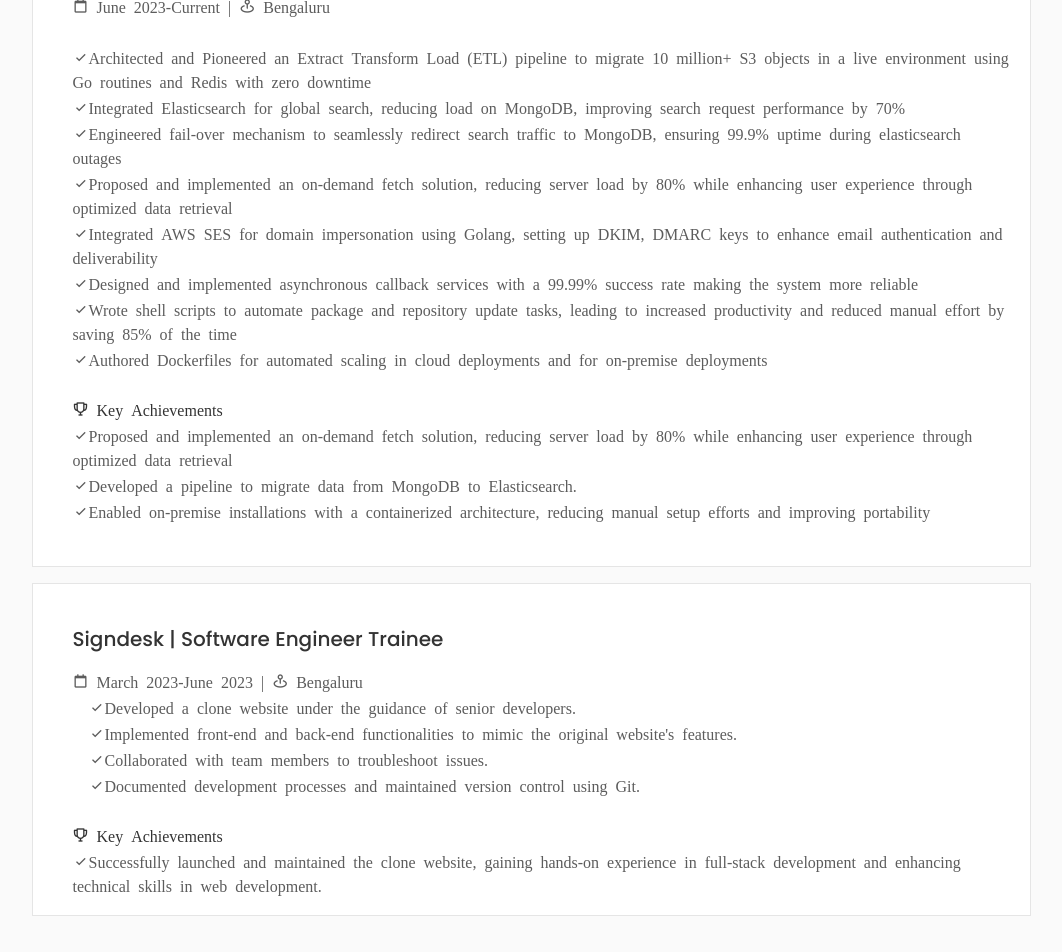
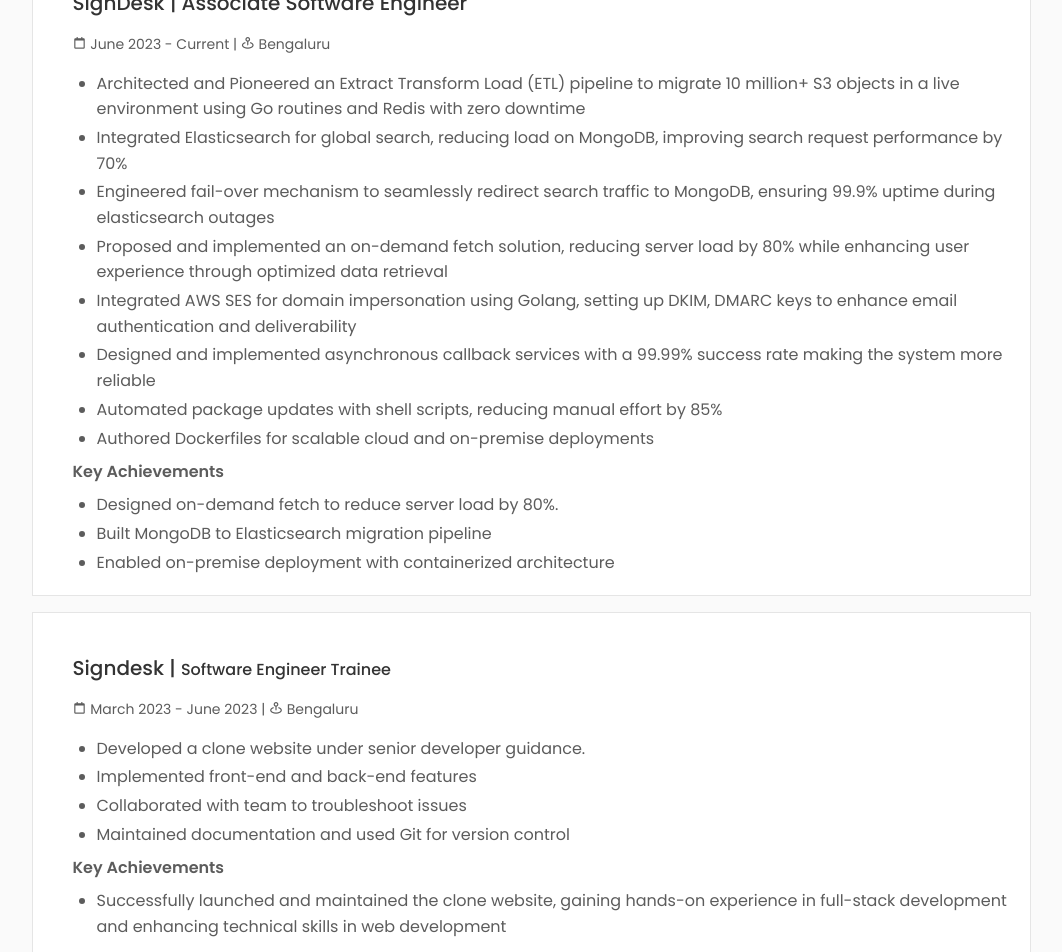
Before and after one commit to vedashruta/portfolio, a React (Create React App) app: page / in a window 1280 px wide. Shown: the part 1300-2252 px from the top of the page, without its empty margins (109-1171 px from the left). Built offline with nearby package versions, Linux system fonts and the light colour scheme.

Commit message:
[MNT] Updated experience

```diff
--- a/src/App.css
+++ b/src/App.css
@@ -78,7 +78,7 @@
 body,
 button,
 input,
-textarea {
+textarea{
   font-family: var(--body-font);
   font-size: var(--normal-font-size);
 }
--- a/src/components/experience/Experience.jsx
+++ b/src/components/experience/Experience.jsx
@@ -1,103 +1,81 @@
 import React from "react";
 import "./experience.css";
 
-const experience = () => {
+const Experience = () => {
   return (
     <section className="experience section" id="experience">
-      <h2 className="section__title"> Professional experience</h2>
-      <br />
+      <h2 className="section__title">Professional Experience</h2>
       <div className="experience__container container grid">
         <div className="experience__content">
-          <div>
           <h3 className="experience__title">
-              Signdesk |{" "}
-              <span className="experience__subtitle">
-                Associate Software Engineer
-              </span>
+            SignDesk | Associate Software Engineer
           </h3>
           <div className="experience__data">
-              <div>
-                <div className="experience__calendar">
-                  <i className="bx bx-calendar-alt">
+            <p className="experience__calendar">
+              <i className="bx bx-calendar-alt"></i> June 2023 - Current |{" "}
+              <i className="bx bx-map-pin"></i> Bengaluru
+            </p>
+            <ul className="key__responsibilities experience__list">
+              <li>
                 {" "}
-                    June 2023-Current |{" "}
-                    <i className="bx bx-map-pin"> Bengaluru</i>
-                  </i>
-                  <br></br>
-                  <br></br>
-                  <i class="bx bx-check">
                 Architected and Pioneered an Extract Transform Load (ETL)
-                    pipeline to migrate 10 million+ S3 objects in a live
-                    environment using Go routines and Redis with zero downtime
-                  </i>
-                  <br />
-                  <i class="bx bx-check">
+                pipeline to migrate 10 million+ S3 objects in a live environment
+                using Go routines and Redis with zero downtime
+              </li>
+              <li>
+                {" "}
                 Integrated Elasticsearch for global search, reducing load on
                 MongoDB, improving search request performance by 70%
-                  </i>
-                  <br />
-                  <i class="bx bx-check">
+              </li>
+              <li>
+                {" "}
                 Engineered fail-over mechanism to seamlessly redirect search
-                    traffic to MongoDB, ensuring 99.9% uptime during
-                    elasticsearch outages
-                  </i>
-                  <br />
-                  <i class="bx bx-check">
-                    Proposed and implemented an on-demand fetch solution,
-                    reducing server load by 80% while enhancing user experience
-                    through optimized data retrieval
-                  </i>
-                  <br />
-                  <i class="bx bx-check">
+                traffic to MongoDB, ensuring 99.9% uptime during elasticsearch
+                outages
+              </li>
+              <li>
+                {" "}
+                Proposed and implemented an on-demand fetch solution, reducing
+                server load by 80% while enhancing user experience through
+                optimized data retrieval
+              </li>
+              <li>
+                {" "}
                 Integrated AWS SES for domain impersonation using Golang,
-                    setting up DKIM, DMARC keys to enhance email authentication
-                    and deliverability
-                  </i>
-                  <i class="bx bx-check">
-                    Designed and implemented asynchronous callback services with
-                    a 99.99% success rate making the system more reliable
-                  </i>
-                  <i class="bx bx-check">
-                    Wrote shell scripts to automate package and repository
-                    update tasks, leading to increased productivity and reduced
-                    manual effort by saving 85% of the time
-                  </i>
-                  <i class="bx bx-check">
-                    Authored Dockerfiles for automated scaling in cloud
-                    deployments and for on-premise deployments
-                  </i>
-                  <br />
-                  <br />
-                  <i className="bx bx-trophy title-dark"> Key Achievements</i>
-                  <br></br>
-                  <span>
-                    <i class="bx bx-check">
-                      Proposed and implemented an on-demand fetch solution,
-                      reducing server load by 80% while enhancing user
-                      experience through optimized data retrieval
-                    </i>
-                    <br />
-                    <i class="bx bx-check">
-                      Developed a pipeline to migrate data from MongoDB to
-                      Elasticsearch.
-                    </i>
-                    <br />
-                    <i class="bx bx-check">
-                      Enabled on-premise installations with a containerized
-                      architecture, reducing manual setup efforts and improving
-                      portability
-                    </i>
-                    <br />
-                    <br />
-                  </span>
-                </div>
-              </div>
-            </div>
+                setting up DKIM, DMARC keys to enhance email authentication and
+                deliverability
+              </li>
+              <li>
+                {" "}
+                Designed and implemented asynchronous callback services with a
+                99.99% success rate making the system more reliable
+              </li>
+              <li>
+                {" "}
+                Automated package updates with shell scripts, reducing manual
+                effort by 85%
+              </li>
+              <li>
+                {" "}
+                Authored Dockerfiles for scalable cloud and on-premise
+                deployments
+              </li>
+            </ul>
+            <p className="experience__highlight">
+              <b>Key Achievements</b>
+            </p>
+            <ul className="key__responsibilities experience__list">
+              <li> Designed on-demand fetch to reduce server load by 80%.</li>
+              <li> Built MongoDB to Elasticsearch migration pipeline</li>
+              <li>
+                {" "}
+                Enabled on-premise deployment with containerized architecture
+              </li>
+            </ul>
           </div>
         </div>
 
         <div className="experience__content">
-          <div>
           <h3 className="experience__title">
             Signdesk |{" "}
             <span className="experience__subtitle">
@@ -105,52 +83,33 @@
             </span>
           </h3>
           <div className="experience__data">
-              <div>
-                <div className="experience__calendar">
-                  <i className="bx bx-calendar-alt">
+            <p className="experience__calendar">
+              <i className="bx bx-calendar-alt"></i> March 2023 - June 2023 |{" "}
+              <i className="bx bx-map-pin"></i> Bengaluru
+            </p>
+            <ul className="key__responsibilities experience__list">
+              <li>
                 {" "}
-                    March 2023-June 2023 |{" "}
-                    <i className="bx bx-map-pin"> Bengaluru</i>
-                  </i>
-                  <br></br>
-                  <div className="key__responsibilities">
-                    <span>
-                      <i class="bx bx-check">
-                        Developed a clone website under the guidance of senior
-                        developers.
-                      </i>
-                      <br />
-                      <i class="bx bx-check">
-                        Implemented front-end and back-end functionalities to
-                        mimic the original website's features.
-                      </i>
-                      <br />
-                      <i class="bx bx-check">
-                        Collaborated with team members to troubleshoot issues.
-                      </i>
-                      <br />
-                      <i class="bx bx-check">
-                        Documented development processes and maintained version
-                        control using Git.
-                      </i>
-                    </span>
-                  </div>
-                  <br/>
-                  <i className="bx bx-trophy title-dark"> Key Achievements</i>
-                  <br></br>
-                  <div className="achievements">
-                    <span>
-                      <i class="bx bx-check">
-                        Successfully launched and maintained the clone website,
-                        gaining hands-on experience in full-stack development
-                        and enhancing technical skills in web development.
-                      </i>
-                      <br />
-                    </span>
-                  </div>
-                </div>
-              </div>
-            </div>
+                Developed a clone website under senior developer guidance.
+              </li>
+              <li> Implemented front-end and back-end features</li>
+              <li> Collaborated with team to troubleshoot issues</li>
+              <li>
+                {" "}
+                Maintained documentation and used Git for version control
+              </li>
+            </ul>
+            <p className="experience__highlight">
+              <b>Key Achievements</b>
+            </p>
+            <ul className="key__responsibilities experience__list">
+              <li>
+                {" "}
+                Successfully launched and maintained the clone website, gaining
+                hands-on experience in full-stack development and enhancing
+                technical skills in web development
+              </li>
+            </ul>
           </div>
         </div>
       </div>
@@ -158,4 +117,4 @@
   );
 };
 
-export default experience;
+export default Experience;
--- a/src/components/experience/experience.css
+++ b/src/components/experience/experience.css
@@ -1,7 +1,12 @@
+.section__title{
+  margin-bottom: 2rem;
+}
+
 .experience__container {
     grid-template-columns: repeat(1,999px);
     justify-content: center;
     row-gap: 1rem;
+    font-family: var(--body-font) !important;
 }
 
 .experience__content {
@@ -9,6 +14,8 @@
     border: 1px solid rgba(0, 0, 0, 0.1);
     background-color: var(--container-color);
     padding: 2.5rem 1rem 1rem 2.5rem;
+    font-family: var(--body-font) !important;
+    font-family: var(--body-font) !important;
 }
 
 .experience__icon{
@@ -35,6 +42,8 @@
     font-weight: var(--font-normal);
     line-height: 1.5rem;
     font-style: normal;
+    font-family: var(--body-font) !important;
+
 }
 
 .title-dark{
@@ -51,7 +60,6 @@
         grid-template-columns: repeat(1,514px);
     }
   }
-
   /* For medium devices */
   @media screen and (max-width: 768px) {
     .experience__container {
@@ -83,4 +91,87 @@
     .experience__content {
         padding-right: 6rem;
     }
+  } */
+
+
+
+  /* experience.css */
+
+.experience {
+    padding: 4rem 0;
   }
+
+  .experience__container {
+    grid-template-columns: repeat(1,999px);
+    justify-content: center;
+    row-gap: 1rem;
+    font-family: var(--body-font);
+}
+
+.experience__content {
+    position: relative;
+    border: 1px solid rgba(0, 0, 0, 0.1);
+    background-color: var(--container-color);
+    padding: 2.5rem 1rem 1rem 2.5rem;
+}
+
+  .experience__title {
+    font-size: var(--h3-font-size);
+    font-weight: var(--font-medium);
+    margin-bottom: 0.5rem;
+  }
+
+  .experience__subtitle {
+    font-size: var(--normal-font-size);
+    color: var(--text-light-color);
+  }
+
+  .experience__calendar {
+    font-size: var(--small-font-size);
+    color: var(--text-color);
+    margin: 1rem 0;
+  }
+
+  .title-dark {
+    font-weight: bold;
+    color: hsl(var(--hue), var(--sat), 20%);
+    margin-top: 1.5rem;
+    margin-bottom: 0.5rem;
+  }
+
+  .key__responsibilities,
+  .achievements {
+    padding-left: 1.5rem;
+    list-style-type: disc;
+    font-size: var(--normal-font-size);
+    line-height: 1.6;
+    margin: 0;
+  }
+
+  .key__responsibilities li,
+  .achievements li {
+    margin-bottom: 0.2rem;
+  }
+
+  .experience__highlight{
+    margin-top: 0.5rem;
+    margin-bottom: 0.5rem;
+  }
+  /* Responsive Design */
+  @media screen and (max-width: 992px) {
+    .experience__container {
+      grid-template-columns: 1fr;
+    }
+  }
+
+  @media screen and (max-width: 768px) {
+    .experience__content {
+      padding: 1.5rem;
+    }
+  }
+
+  @media screen and (max-width: 576px) {
+    .experience__content {
+      padding: 1rem;
+    }
+  }
```
Also changed, not shown: src/components/about/Info.jsx (+7 -1 lines), src/components/projects/Project.jsx (+98 -7 lines), 1 other file (tests, documents, lock files or other folders). Lines whose indentation alone changed are shown as unchanged.
